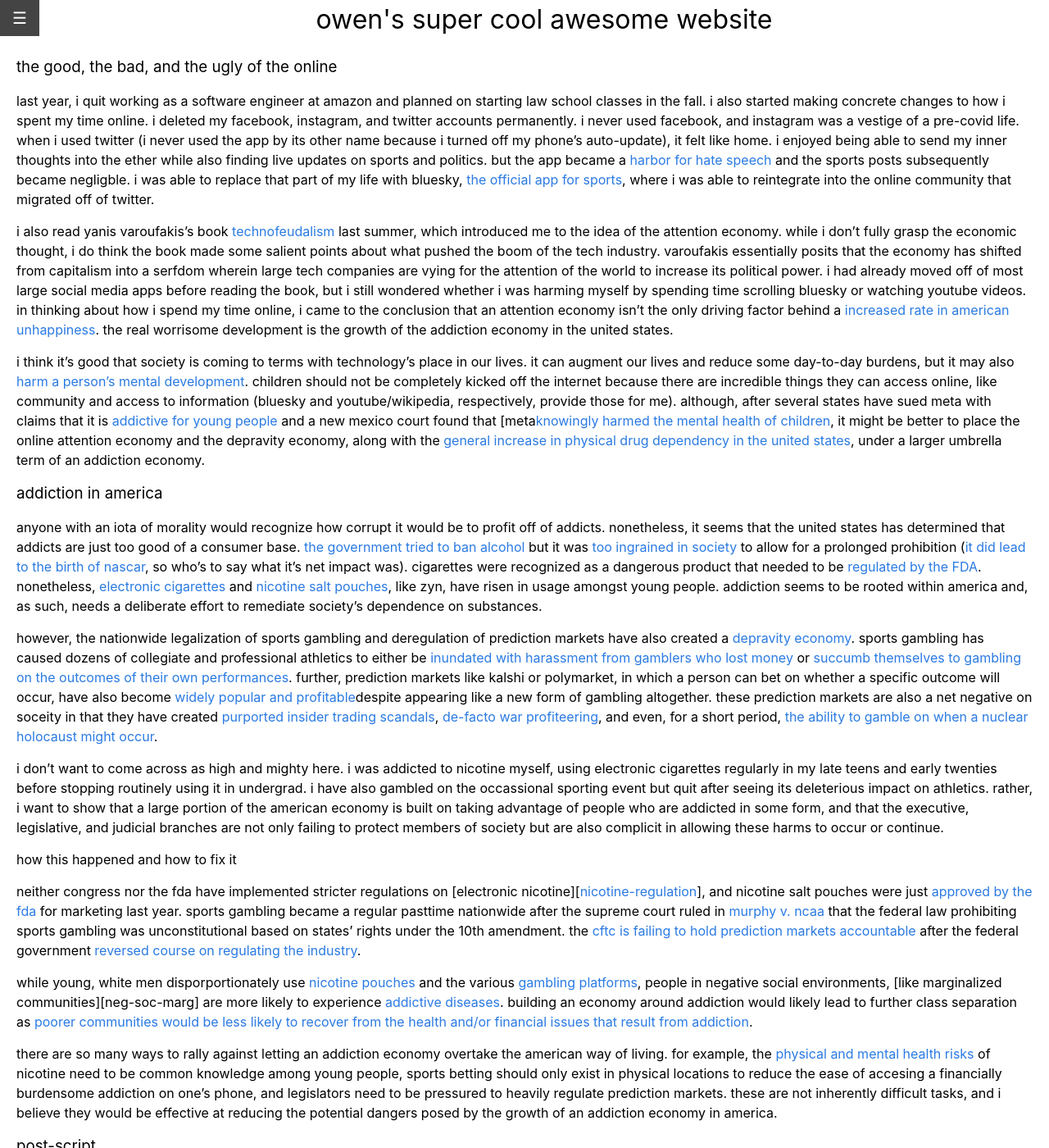
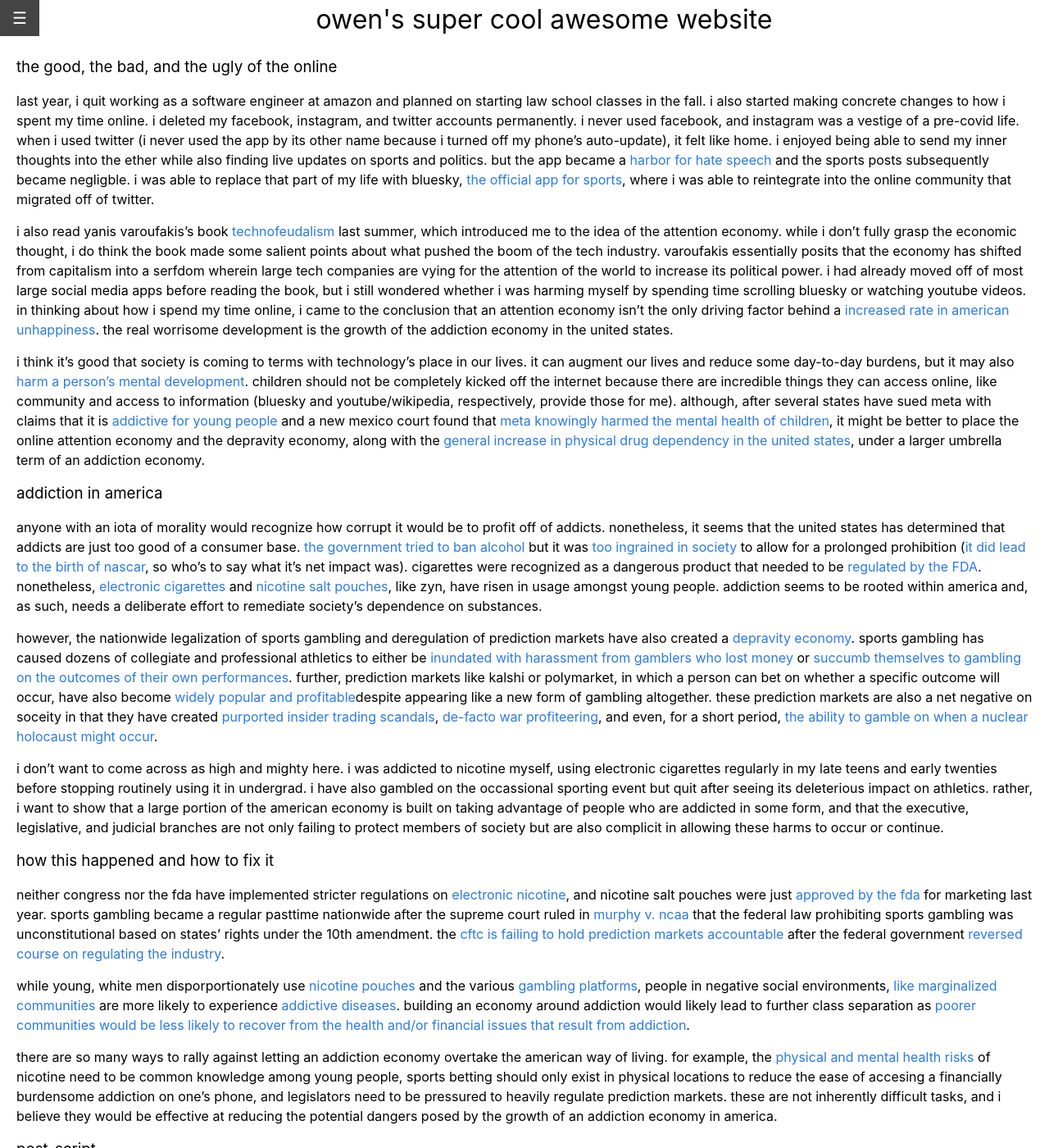
Before and after one commit to omstegall/owen-stegall, a Jekyll site: the page built from pages/blogs/03-31-26.markdown, in a window 1280 px wide and 1400 px high. Shown: the whole window at 82% size. Built offline with Jekyll 4.4.1, drawn with Linux system fonts in a browser that asks for light colours.

Commit message:
wow writing a blog is hard

```diff
--- a/pages/blogs/03-31-26.markdown
+++ b/pages/blogs/03-31-26.markdown
@@ -12,7 +12,7 @@ last year, i quit working as a software engineer at amazon and planned on starti
 
 i also read yanis varoufakis's book [technofeudalism][tf-book] last summer, which introduced me to the idea of the attention economy. while i don't fully grasp the economic thought, i do think the book made some salient points about what pushed the boom of the tech industry. varoufakis essentially posits that the economy has shifted from capitalism into a serfdom wherein large tech companies are vying for the attention of the world to increase its political power. i had already moved off of most large social media apps before reading the book, but i still wondered whether i was harming myself by spending time scrolling bluesky or watching youtube videos. in thinking about how i spend my time online, i came to the conclusion that an attention economy isn't the only driving factor behind a [increased rate in american unhappiness][sad-us]. the real worrisome development is the growth of the addiction economy in the united states.
 
-i think it's good that society is coming to terms with technology's place in our lives. it can augment our lives and reduce some day-to-day burdens, but it may also [harm a person's mental development][tech-harm]. children should not be completely kicked off the internet because there are incredible things they can access online, like community and access to information (bluesky and youtube/wikipedia, respectively, provide those for me). although, after several states have sued meta with claims that it is [addictive for young people][fb-addiction] and a new mexico court found that [meta[knowingly harmed the mental health of children][fb-health], it might be better to place the online attention economy and the depravity economy, along with the [general increase in physical drug dependency in the united states][us-addctn], under a larger umbrella term of an addiction economy.
+i think it's good that society is coming to terms with technology's place in our lives. it can augment our lives and reduce some day-to-day burdens, but it may also [harm a person's mental development][tech-harm]. children should not be completely kicked off the internet because there are incredible things they can access online, like community and access to information (bluesky and youtube/wikipedia, respectively, provide those for me). although, after several states have sued meta with claims that it is [addictive for young people][fb-addiction] and a new mexico court found that [meta knowingly harmed the mental health of children][fb-health], it might be better to place the online attention economy and the depravity economy, along with the [general increase in physical drug dependency in the united states][us-addctn], under a larger umbrella term of an addiction economy.
 
 ### addiction in america
 
@@ -22,9 +22,9 @@ however, the nationwide legalization of sports gambling and deregulation of pred
 
 i don't want to come across as high and mighty here. i was addicted to nicotine myself, using electronic cigarettes regularly in my late teens and early twenties before stopping routinely using it in undergrad. i have also gambled on the occassional sporting event but quit after seeing its deleterious impact on athletics. rather, i want to show that a large portion of the american economy is built on taking advantage of people who are addicted in some form, and that the executive, legislative, and judicial branches are not only failing to protect members of society but are also complicit in allowing these harms to occur or continue.
 
-#### how this happened and how to fix it
+### how this happened and how to fix it
 
-neither congress nor the fda have implemented stricter regulations on [electronic nicotine][[nicotine-regulation]], and nicotine salt pouches were just [approved by the fda][legal-zyn] for marketing last year. sports gambling became a regular pasttime nationwide after the supreme court ruled in [murphy v. ncaa][murphy-v-ncaa] that the federal law prohibiting sports gambling was unconstitutional based on states' rights under the 10th amendment. the [cftc is failing to hold prediction markets accountable][cftc] after the federal government [reversed course on regulating the industry][prediction-legal].
+neither congress nor the fda have implemented stricter regulations on [electronic nicotine][nicotine-regulation], and nicotine salt pouches were just [approved by the fda][legal-zyn] for marketing last year. sports gambling became a regular pasttime nationwide after the supreme court ruled in [murphy v. ncaa][murphy-v-ncaa] that the federal law prohibiting sports gambling was unconstitutional based on states' rights under the 10th amendment. the [cftc is failing to hold prediction markets accountable][cftc] after the federal government [reversed course on regulating the industry][prediction-legal].
 
 while young, white men disporportionately use [nicotine pouches][ywm-nicotine] and the various [gambling platforms][ywm-gambling], people in negative social environments, [like marginalized communities][neg-soc-marg] are more likely to experience [addictive diseases][addiction-soc]. building an economy around addiction would likely lead to further class separation as [poorer communities would be less likely to recover from the health and/or financial issues that result from addiction][poor-addict].
 
```
Also changed, not shown: other parts of pages/blogs/03-31-26.markdown (+1 -1 lines).
